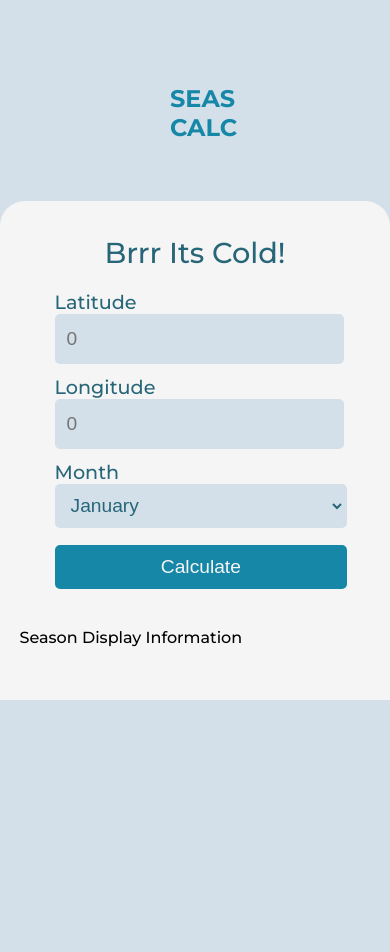
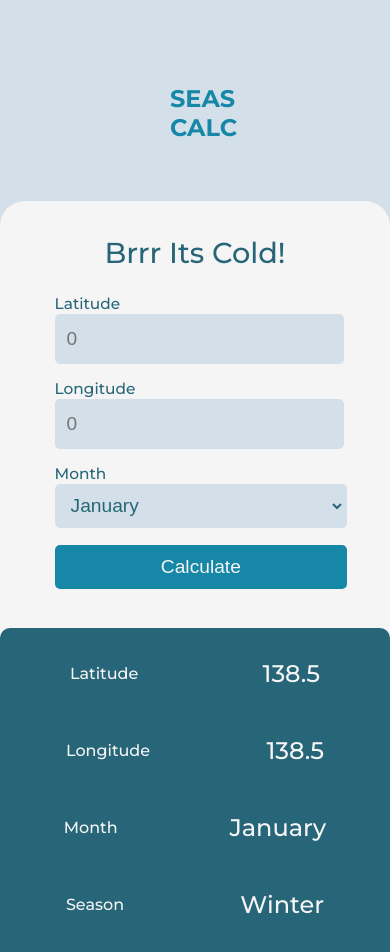
Before and after one commit to adityanegara/react-season-calculator, a React (Create React App) app: page / in a window 390 px wide. Shown: the top 952 px of the page. Before the commit the page ends 844 px from the top, so only its background shows below. Built offline with nearby package versions, Linux system fonts and the light colour scheme.

Commit message:
Information done

```diff
--- a/src/Components/SeasonDisplay.js
+++ b/src/Components/SeasonDisplay.js
@@ -41,7 +41,23 @@ class SeasonDisplay extends React.Component{
 
 
                 <div className="season-display-information">
-                    Season Display Information
+                    <div className="flex">
+                       <p>Latitude  </p>
+                       <p className="bigger">138.5</p>
+                    </div>
+                    <div className="flex">
+                       <p>Longitude  </p>
+                       <p className="bigger">138.5</p>
+                    </div>
+                    <div className="flex">
+                       <p>Month  </p>
+                       <p className="bigger">January</p>
+                    </div>
+                    <div className="flex">
+                       <p>Season  </p>
+                       <p className="bigger">Winter</p>
+                    </div>
+
                 </div>
             </div>
         )
--- a/src/Styles/main.css
+++ b/src/Styles/main.css
@@ -59,6 +59,10 @@ input[type='number'] {
   grid-area: display-input;
   font-size: 1.2em;
   margin: 5%;
+}
+
+.season-display .season-display-input label {
+  font-size: 0.8em;
 }
 
 .season-display .season-display-input input {
@@ -135,10 +139,34 @@ input[type='number'] {
 }
 
 .season-display .season-display-information {
+  height: -webkit-fit-content;
+  height: -moz-fit-content;
+  height: fit-content;
   -ms-grid-row: 2;
   -ms-grid-column: 2;
   grid-area: display-information;
-  margin: 5%;
+  margin-top: 5%;
+  margin-right: 6vw;
+  border-radius: 10px;
+  color: #f6f5f5;
+  padding: 2%;
+  background-color: #276678;
+}
+
+.season-display .season-display-information .flex {
+  display: -webkit-box;
+  display: -ms-flexbox;
+  display: flex;
+  -webkit-box-align: center;
+      -ms-flex-align: center;
+          align-items: center;
+  -ms-flex-pack: distribute;
+      justify-content: space-around;
+  font-size: 1em;
+}
+
+.season-display .season-display-information .flex .bigger {
+  font-size: 1.5em !important;
 }
 
 @media only screen and (max-width: 600px) {
@@ -165,4 +193,10 @@ input[type='number'] {
   .season-display .season-display-input button {
     width: 75vw;
   }
+  .season-display .season-display-information {
+    height: 100%;
+    margin-right: 0px;
+    border-bottom-left-radius: 0px;
+    border-bottom-right-radius: 0px;
+  }
 }
--- a/src/Styles/main.scss
+++ b/src/Styles/main.scss
@@ -51,6 +51,9 @@ input[type='number'] {
     grid-area: display-input;
     font-size: 1.2em;
     margin: 5%;
+    label {
+      font-size: 0.8em;
+    }
     input {
       min-width: 44px;
       min-height: 44px;
@@ -113,8 +116,23 @@ input[type='number'] {
     }
   }
   .season-display-information {
+    height: fit-content;
     grid-area: display-information;
-    margin: 5%;
+    margin-top: 5%;
+    margin-right: 6vw;
+    border-radius: 10px;
+    color: $winter-white-color;
+    padding: 2%;
+    background-color: $winter-base-color-darker;
+    .flex {
+      display: flex;
+      align-items: center;
+      justify-content: space-around;
+      font-size: 1em;
+      .bigger {
+        font-size: 1.5em !important;
+      }
+    }
   }
 }
 
@@ -143,5 +161,11 @@ input[type='number'] {
         width: 75vw;
       }
     }
+    .season-display-information {
+      height: 100%;
+      margin-right: 0px;
+      border-bottom-left-radius: 0px;
+      border-bottom-right-radius: 0px;
+    }
   }
 }
```
Also changed, not shown: 10 other files (tests, documents, lock files or other folders).
